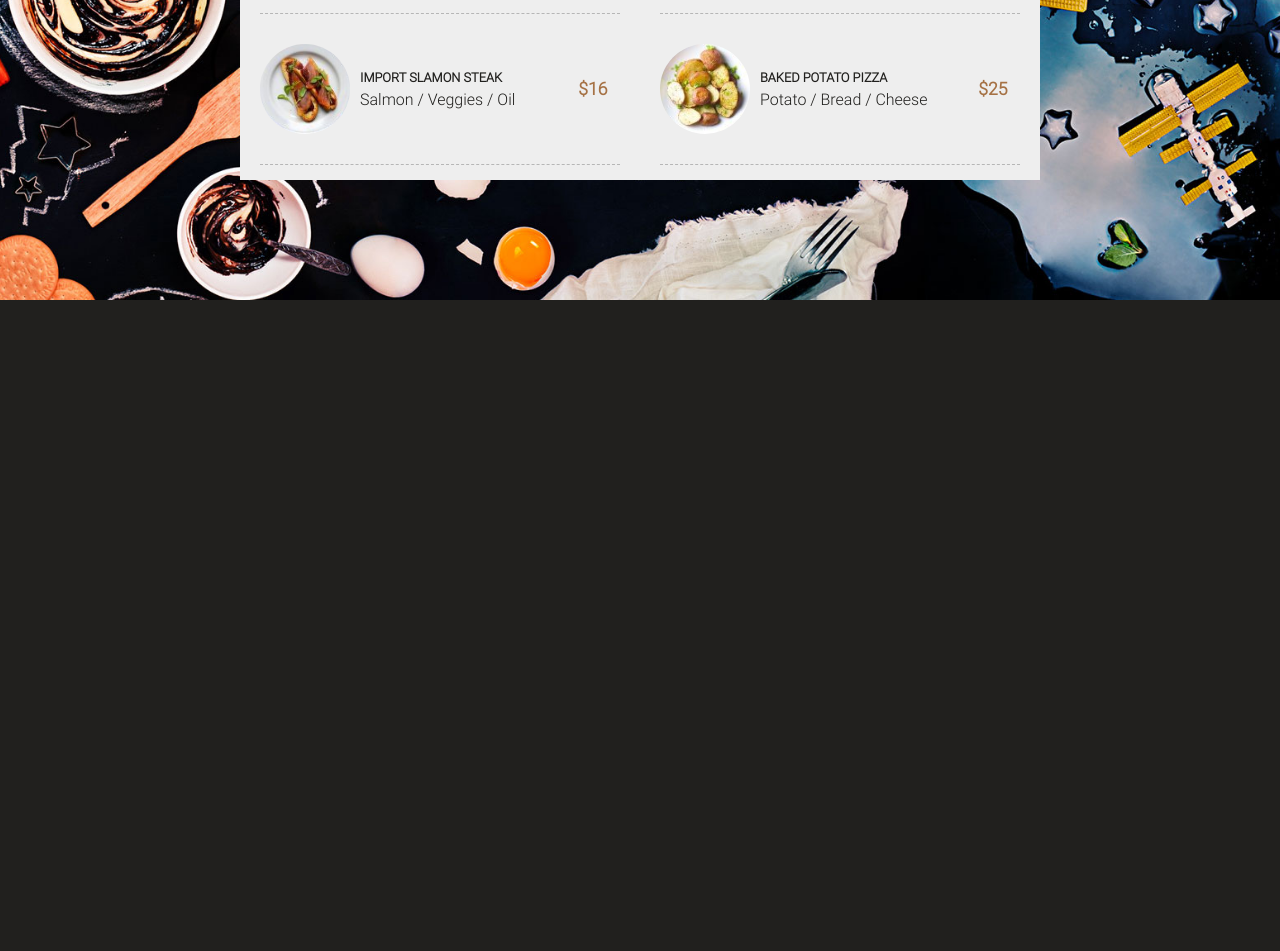
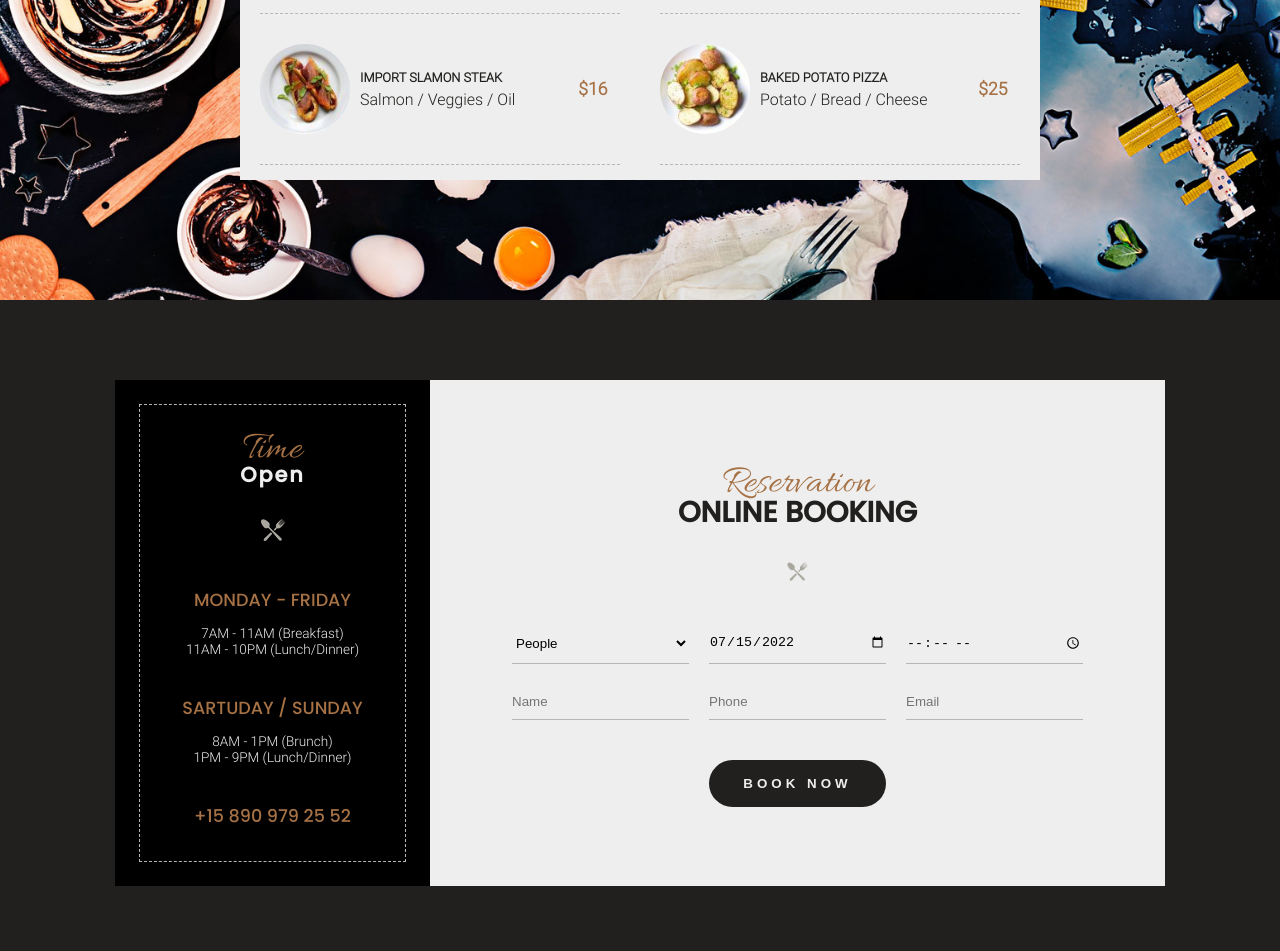
Before and after one commit to Lulu-Soso/SASS-SEO-Le-Resto, a plain HTML site: page index.html in a window 1280 px wide. Shown: the part 1968-2919 px from the top of the page. Before the commit the page ends 2268 px from the top, so only its background shows below. Drawn offline with Linux system fonts and the light colour scheme.

Commit message:
created html and css of section3

```diff
--- a/assets/styles/layouts/_section2.scss
+++ b/assets/styles/layouts/_section2.scss
@@ -73,7 +73,7 @@
                     margin-bottom: 5px;
                 }
             }
-            > p { /* concerne seulement son enfant direct */
+            > p { /* concerne seulement son enfant direct dans la div*/
                 color: $color1;
                 font-weight: 600;
                 font-size: 1.1rem;
--- a/assets/styles/layouts/_section3.scss
+++ b/assets/styles/layouts/_section3.scss
@@ -0,0 +1,100 @@
+.section3 {
+  padding: 100px 15px 65px;
+  color: $white;
+
+  .form-content {
+    display: grid;
+    grid-template-columns: 30% 70%;
+    background: $white;
+    max-width: 1050px;
+    margin: 0 auto;
+
+    .hours {
+      padding: 24px;
+      background: black;
+
+      .hours-content {
+        border: 1px dashed $grey;
+        padding: 20px 0;
+
+        h3 {
+          font-family: $font1;
+          font-size: 2.5rem;
+          font-weight: 100;
+          color: $color1;
+        }
+        h4 {
+          font-family: $font2;
+          margin-top: -16px;
+          letter-spacing: 2px;
+          font-size: 1.3rem;
+        }
+        img {
+          margin-top: 25px;
+        }
+        h5 {
+          text-transform: uppercase;
+          color: $color1;
+          font-family: $font2;
+          font-weight: 100;
+          font-size: 1.1rem;
+          margin: 38px 0 12px;
+        }
+        p {
+          font-size: 0.85rem;
+        }
+      }
+    }
+    .form-infos {
+      @include childCenter;
+      padding: 30px 0;
+
+      h2 {
+        font-family: $font1;
+        font-size: 2.5rem;
+        font-weight: 100;
+        color: $color1;
+      }
+      h3 {
+        color: $black;
+        margin-top: -18px;
+        font-family: $font2;
+        font-size: 1.8rem;
+      }
+      img {
+        height: 25px;
+        margin: 25px;
+      }
+      .form-inputs {
+        display: grid;
+        grid-template-columns: repeat(3, 1fr); /* égal à: 1fr 1fr 1fr */
+        margin-bottom: 30px;
+
+        > * { /* Pour selectionner tous les enfants directs */
+            padding: 10px 0;
+            margin: 10px;
+            background: none;
+            outline: none;
+            border: none;
+            border-bottom: 1px solid $grey;
+        }
+      }
+      button {
+        background: $black;
+        border: none;
+        border-radius: 50px;
+        color: $white;
+        padding: 16px 34px;
+        letter-spacing: 4px;
+        font-weight: 700;
+        cursor: pointer;
+        transition: 0.2s;
+
+        &:hover {
+            transform: translateX(3px);
+            box-shadow: 0 4px 4px rgba(0,0,0,0.433);
+        }
+      }
+    }
+  }
+}
--- a/index.html
+++ b/index.html
@@ -55,9 +55,15 @@
       <div class="intro-text">
         <h2>Discover</h2>
         <h3>OUR STORE</h3>
-            <img src="./assets/img/ic-plate.png" alt="icon-plate">
-            <p>Lorem ipsum dolor sit amet consectetur adipisicing elit. Aspernatur atque unde ipsa accusantium obcaecati praesentium, quaerat architecto? Quasi incidunt, aliquam eos blanditiis cumque fugit necessitatibus facilis, commodi officia iste alias, ducimus suscipit. Sint, explicabo ipsam.</p>
-            <img src="./assets/img/avatar-01.jpg" alt="chef cuisine picture"/>
+        <img src="./assets/img/ic-plate.png" alt="icon-plate" />
+        <p>
+          Lorem ipsum dolor sit amet consectetur adipisicing elit. Aspernatur
+          atque unde ipsa accusantium obcaecati praesentium, quaerat architecto?
+          Quasi incidunt, aliquam eos blanditiis cumque fugit necessitatibus
+          facilis, commodi officia iste alias, ducimus suscipit. Sint, explicabo
+          ipsam.
+        </p>
+        <img src="./assets/img/avatar-01.jpg" alt="chef cuisine picture" />
         <h4>Russell Stephens</h4>
         <h5>CHEF COOK</h5>
       </div>
@@ -66,7 +72,7 @@
 
     <section class="section2">
       <h2>Discover</h2>
-        <img src="./assets/img/ic-plate.png" alt="icon-plate">
+      <img src="./assets/img/ic-plate.png" alt="icon-plate" />
       <ul>
         <li>Breakfast</li>
         <li>Lunch</li>
@@ -76,7 +82,7 @@
       </ul>
       <div class="meals">
         <div class="meal">
-                <img src="./assets/img/dish-item-01.jpg" alt="meal-1">
+          <img src="./assets/img/dish-item-01.jpg" alt="meal-1" />
           <div class="meal-text">
             <h3>Italian source mushroom</h3>
             <p>Mushroom / Garlic / Veggies</p>
@@ -84,7 +90,7 @@
           <p>$12</p>
         </div>
         <div class="meal">
-                <img src="./assets/img/dish-item-02.jpg" alt="meal-2">
+          <img src="./assets/img/dish-item-02.jpg" alt="meal-2" />
           <div class="meal-text">
             <h3>Fried potatoes with garlic</h3>
             <p>Potatoes / Olive Oil / Garlic</p>
@@ -92,7 +98,7 @@
           <p>$22</p>
         </div>
         <div class="meal">
-                <img src="./assets/img/dish-item-03.jpg" alt="meal-3">
+          <img src="./assets/img/dish-item-03.jpg" alt="meal-3" />
           <div class="meal-text">
             <h3>Tenu roast source</h3>
             <p>Tuna / Potatoes / Rice</p>
@@ -100,7 +106,7 @@
           <p>$15</p>
         </div>
         <div class="meal">
-                <img src="./assets/img/dish-item-04.jpg" alt="meal-4">
+          <img src="./assets/img/dish-item-04.jpg" alt="meal-4" />
           <div class="meal-text">
             <h3>Roast pork(4 stick)</h3>
             <p>Pork / Veggies / Shoyu</p>
@@ -108,7 +114,7 @@
           <p>$18</p>
         </div>
         <div class="meal">
-                <img src="./assets/img/dish-item-05.jpg" alt="meal-5">
+          <img src="./assets/img/dish-item-05.jpg" alt="meal-5" />
           <div class="meal-text">
             <h3>Salted fried chicken</h3>
             <p>Chicken / Olive Oil / Salt</p>
@@ -116,7 +122,7 @@
           <p>$20</p>
         </div>
         <div class="meal">
-                <img src="./assets/img/dish-item-06.jpg" alt="meal-6">
+          <img src="./assets/img/dish-item-06.jpg" alt="meal-6" />
           <div class="meal-text">
             <h3>Crab with curry sources</h3>
             <p>Crab / Potatoes / Rice</p>
@@ -124,7 +130,7 @@
           <p>$14</p>
         </div>
         <div class="meal">
-                <img src="./assets/img/dish-item-07.jpg" alt="meal-7">
+          <img src="./assets/img/dish-item-07.jpg" alt="meal-7" />
           <div class="meal-text">
             <h3>Import slamon steak</h3>
             <p>Salmon / Veggies / Oil</p>
@@ -132,7 +138,7 @@
           <p>$16</p>
         </div>
         <div class="meal">
-                <img src="./assets/img/dish-item-08.jpg" alt="meal-8">
+          <img src="./assets/img/dish-item-08.jpg" alt="meal-8" />
           <div class="meal-text">
             <h3>Baked potato pizza</h3>
             <p>Potato / Bread / Cheese</p>
@@ -141,5 +147,63 @@
         </div>
       </div>
     </section>
+
+    <section class="section3">
+      <div class="form-content">
+        <div class="hours">
+          <div class="hours-content">
+            <h3>Time</h3>
+            <h4>Open</h4>
+            <img src="./assets/img/ic-plate.png" alt="" />
+            <h5>Monday - Friday</h5>
+            <p>7AM - 11AM (Breakfast)</p>
+            <p>11AM - 10PM (Lunch/Dinner)</p>
+            <h5>Sartuday / Sunday</h5>
+            <p>8AM - 1PM (Brunch)</p>
+            <p>1PM - 9PM (Lunch/Dinner)</p>
+            <h5>+15 890 979 25 52</h5>
+          </div>
+        </div>
+        <div class="form-infos">
+          <div class="form-infos-container">
+            <h2>Reservation</h2>
+            <h3>ONLINE BOOKING</h3>
+            <img src="./assets/img/ic-plate.png" alt="" />
+            <div class="form-inputs">
+              <select name="" id="people">
+                <option value="">People</option>
+                <option value="1">1</option>
+                <option value="2">2</option>
+                <option value="3">3</option>
+                <option value="4">4</option>
+                <option value="5">5</option>
+                <option value="6">6</option>
+                <option value="7">7</option>
+                <option value="8">8</option>
+              </select>
+              <input
+                type="date"
+                id="booking-date"
+                name="booking-date"
+                value="2022-07-15"
+                min="2020-07-15"
+                max="2023-12-31"
+              />
+              <input
+                type="time"
+                id="booking-time"
+                name="booking-time"
+                min="07:00"
+                max="21:00"
+              />
+              <input type="text" placeholder="Name" />
+              <input type="text" placeholder="Phone" />
+              <input type="text" placeholder="Email" />
+            </div>
+            <button>BOOK NOW</button>
+          </div>
+        </div>
+      </div>
+    </section>
   </body>
 </html>
```
Also changed, not shown: assets/styles/index.css, 1 other file. Lines whose indentation alone changed are shown as unchanged.
